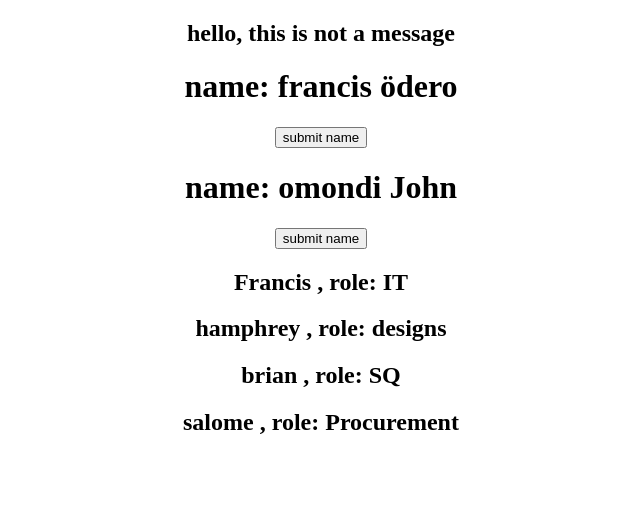
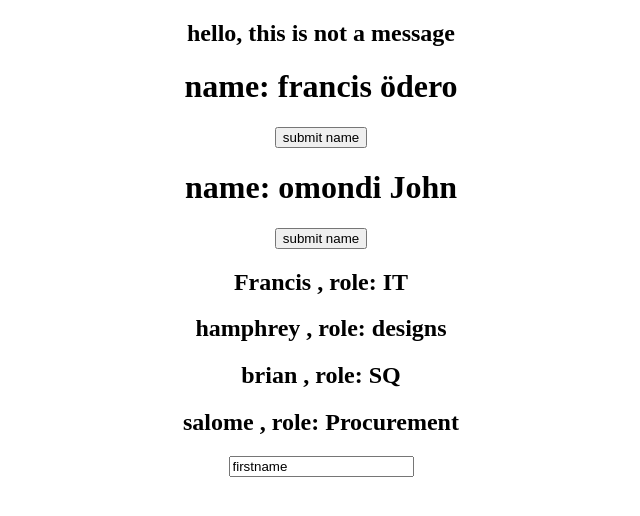
Before and after one commit to Francisomondi/react-dojo-app, a React (Create React App) app: page / in a window 1280 px wide. Shown: the top 516 px of the page, without its empty margins (319-959 px from the left). Built offline with nearby package versions, Linux system fonts and the light colour scheme.

Commit message:
handling form input

```diff
--- a/src/App.js
+++ b/src/App.js
@@ -3,6 +3,7 @@
 //import Message from "./components/Message";
 import Profile from "./components/Profile";
 import Product from "./components/Product";
+import Form from "./components/Form";
 
 function App() {
   return (
@@ -12,6 +13,7 @@
         <Profile name="francis" lastname="ödero" />
         <Profile name="omondi" lastname="John" />
         <Product />
+        <Form />
       </div>
     </div>
   );
--- /dev/null
+++ b/src/components/Form.js
@@ -0,0 +1,13 @@
+import React from "react";
+
+const Form = () => {
+  return (
+    <div>
+      <form>
+        <input type="text" name="firstname" value="firstname" />
+      </form>
+    </div>
+  );
+};
+
+export default Form;
```
